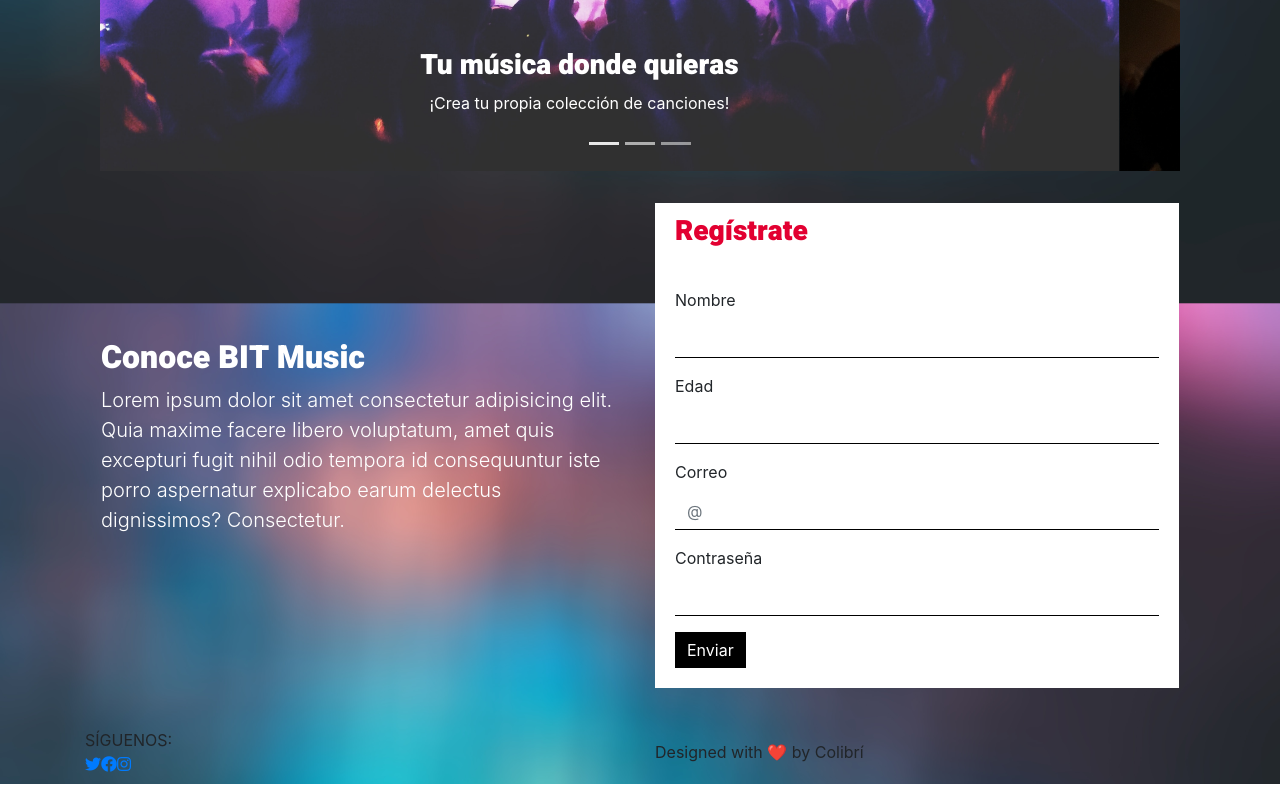
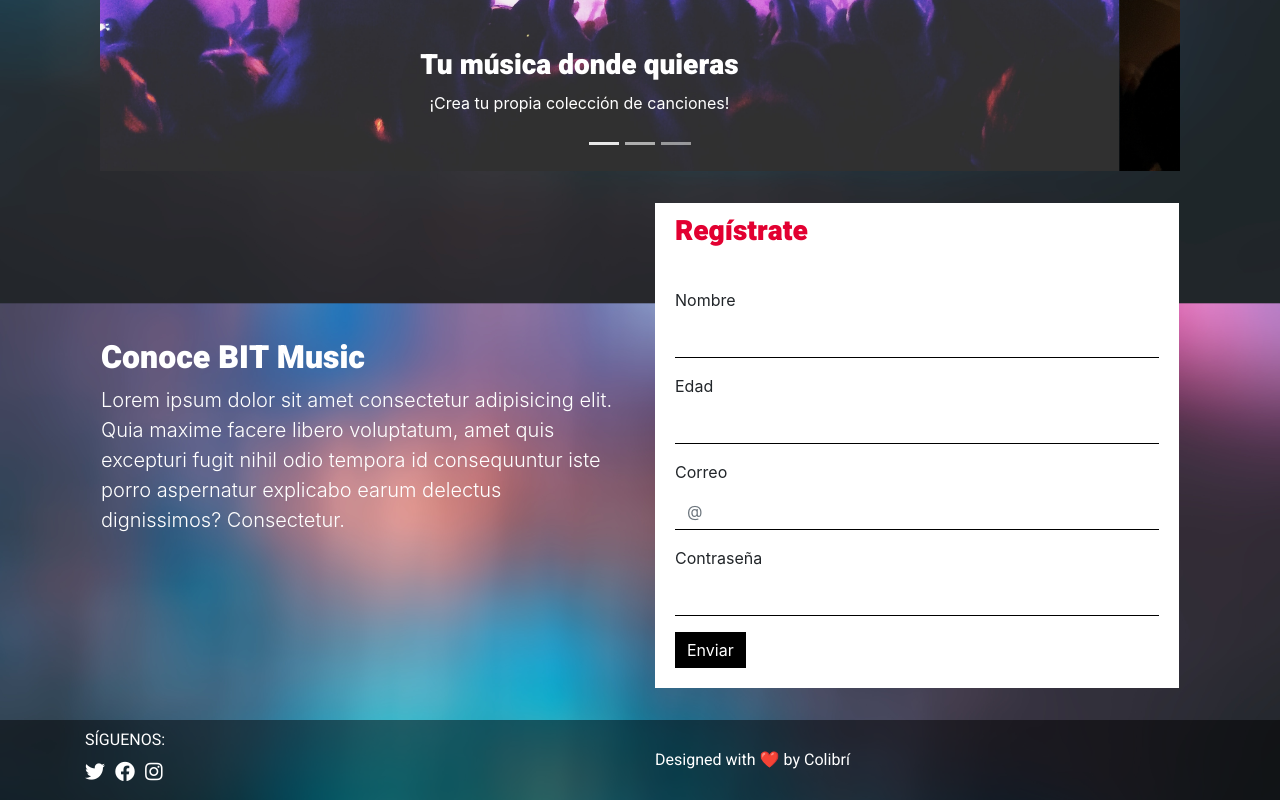
Before and after one commit to chiano-co/bit-music, an Angular app: page /content in a window 1280 px wide. Shown: the part 550-1350 px from the top of the page. Built offline with nearby package versions, Linux system fonts and the light colour scheme.

Commit message:
Aqui puse los estilos footer
Modifiqué los que estaban en el componente, y agregué estilos nuevos.

```diff
--- a/src/app/componentes/footer/footer.component.css
+++ b/src/app/componentes/footer/footer.component.css
@@ -0,0 +1,17 @@
+/* Footer */
+footer{
+    background-color: rgba(0, 0, 0, .5);
+    color: white;
+    font-family: 'Heebo';
+
+}
+a{
+    color: white !important;
+}
+.fab{
+    font-size: 15pt;
+    margin: .5em 0;
+}
+.fa-facebook{
+    margin: 0 .5em;
+}
```
